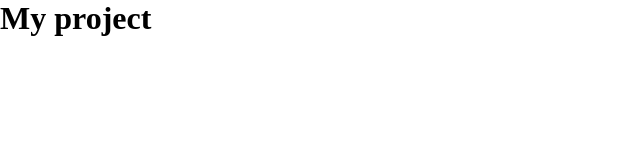
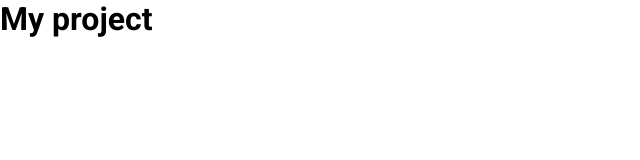
Before and after one commit to MateusGurgel/tasks-plus, a Next.js app: page / in a window 1280 px wide. Shown: the top 160 px of the page, without its empty margins (0-640 px from the left). Built offline with nearby package versions, Linux system fonts and the light colour scheme.

Commit message:
Roboto added

```diff
--- a/src/styles/globals.css
+++ b/src/styles/globals.css
@@ -1,6 +1,11 @@
+@import url('https://fonts.googleapis.com/css2?family=Roboto:wght@400;500;700&display=swap');
 
 * {
   margin: 0;
   padding:0;
   box-sizing: border-box;
 }
+
+html {
+  font-family: "Roboto", sans-serif;
+}
```
